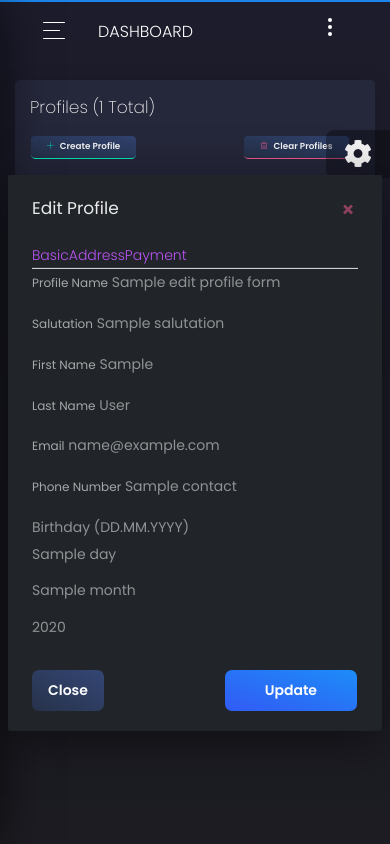
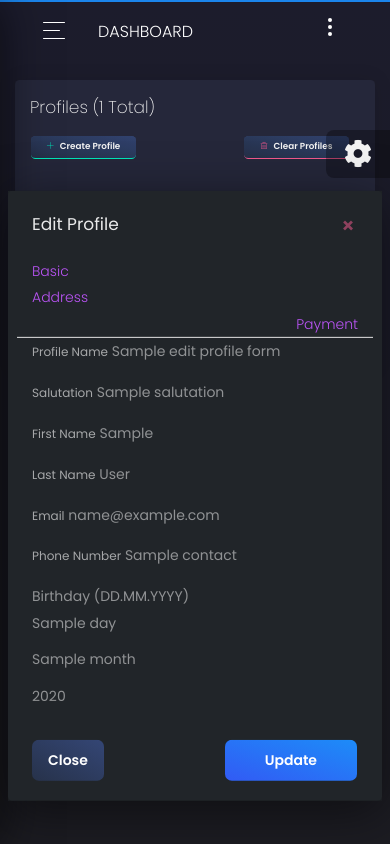
Before and after one commit to z4forzubair/sneakerbot, a Django app: template sneakerbot_backend/templates/churchaio/billing_profiles.html in a window 390 px wide, after a click that opens the changed part. Run offline with Django 3.2, Linux system fonts and the light colour scheme; the template is opened without the code that fills it: most values are stand-ins (such as "Sample title", 1, 10 or a date in 2020); form fields are guessed from the names that the template uses; some libraries are stand-ins or nearby versions.

Commit message:
pending UI fixes in R1

```diff
--- a/sneakerbot_backend/static/assets/css/churchaio-styling.css
+++ b/sneakerbot_backend/static/assets/css/churchaio-styling.css
@@ -45,3 +45,11 @@
 .image-upload>input {
   display: none;
 }
+
+.custom-options {
+    background-color: #212529 !important;
+}
+
+.li-text-align {
+    text-align: right;
+}
--- a/sneakerbot_backend/templates/churchaio/billing_profiles.html
+++ b/sneakerbot_backend/templates/churchaio/billing_profiles.html
@@ -145,24 +145,28 @@
 
                                                 <div role="tabpanel">
                                                     <!-- Nav tabs -->
-                                                    <ul class="nav nav-tabs" role="tablist">
-                                                        <li role="presentation" class="active">
-                                                            <a href="#generalTab" aria-controls="generalTab"
+                                                    <ul class="nav nav-tabs row" role="tablist">
+
+                                                        <li id = 'basic-tab-{{ profile.id }}' role="presentation" class="active col-md-5">
+                                                            <a href="#generalTabHTML-{{ profile.id }}" aria-controls="generalTabHTML-{{ profile.id }}"
                                                                role="tab" data-toggle="tab">Basic</a>
                                                         </li>
-                                                        <li role="presentation">
-                                                            <a href="#addressTab" aria-controls="addressTab" role="tab"
+
+                                                        <li id="address-tab-{{ profile.id }}" role="presentation" class="col-md-4">
+                                                            <a href="#addressTabHTML-{{ profile.id }}" aria-controls="addressTabHTML-{{ profile.id }}" role="tab"
                                                                data-toggle="tab">Address</a>
                                                         </li>
-                                                        <li role="presentation">
-                                                            <a href="#paymentTab" aria-controls="paymentTab" role="tab"
+
+                                                        <li id="payment-tab-{{ profile.id }}" role="presentation" class="col-md-3 li-text-align">
+                                                            <a href="#paymentTabHTML-{{ profile.id }}" aria-controls="paymentTabHTML-{{ profile.id }}" role="tab"
                                                                data-toggle="tab">Payment</a>
                                                         </li>
+
                                                     </ul>
 
                                                     <!-- Tab panes -->
                                                     <div class="tab-content">
-                                                        <div role="tabpanel" class="tab-pane active" id="generalTab">
+                                                        <div role="tabpanel" class="tab-pane active" id="generalTabHTML-{{ profile.id }}">
                                                             <div class="form text-white-50">
                                                                 <div class="form-row">
                                                                     <div class="form-group col-md-6">
@@ -213,7 +217,7 @@
 
                                                         </div>
 
-                                                        <div role="tabpanel" class="tab-pane" id="addressTab">
+                                                        <div role="tabpanel" class="tab-pane" id="addressTabHTML-{{ profile.id }}">
                                                             <div class="form text-white-50">
                                                                 <div class="form-row">
                                                                     <div class="form-group col-md-12">
@@ -258,7 +262,7 @@
 
                                                         </div>
 
-                                                        <div role="tabpanel" class="tab-pane" id="paymentTab">
+                                                        <div role="tabpanel" class="tab-pane" id="paymentTabHTML-{{ profile.id }}">
                                                             <div class="form text-white-50">
                                                                 <div class="form-row">
                                                                     <div class="form-group col-md-6">
@@ -310,16 +314,16 @@
                             {% block javascripts %}
                                 <script>
                                     function addImage(pk) {
-                                        alert("addImage: " + pk);
-                                    }
-
-                                    $('#add-profile .save').click(function (e) {
-                                        e.preventDefault();
-                                        addImage(5);
-                                        $('#add-profile').modal('hide');
-                                        {#$(this).tab('show')#}
-                                        return false;
-                                    })
+-                                        alert("addImage: " + pk);
+-                                    }
+-
+-                                    $('#add-profile .save').click(function (e) {
+-                                        e.preventDefault();
+-                                        addImage(5);
+-                                        $('#add-profile').modal('hide');
+-                                        {#$(this).tab('show')#}
+-                                        return false;
+-                                    })
 
                                     function addImage(pk) {
                                         alert("addImage: " + pk);
@@ -360,24 +364,24 @@
 
                         <div role="tabpanel">
                             <!-- Nav tabs -->
-                            <ul class="nav nav-tabs" role="tablist">
-                                <li role="presentation" class="active">
-                                    <a href="#generalTab" aria-controls="generalTab"
+                            <ul class="nav nav-tabs row" role="tablist">
+                                <li role="presentation" class="active col-md-5">
+                                    <a href="#generalTabHTML" aria-controls="generalTabHTML"
                                        role="tab" data-toggle="tab">Basic</a>
                                 </li>
-                                <li role="presentation">
-                                    <a href="#addressTab" aria-controls="addressTab" role="tab"
+                                <li role="presentation" class="col-md-4">
+                                    <a href="#addressTabHTML" aria-controls="addressTabHTML" role="tab"
                                        data-toggle="tab">Address</a>
                                 </li>
-                                <li role="presentation">
-                                    <a href="#paymentTab" aria-controls="paymentTab" role="tab"
+                                <li role="presentation" class="col-md-3">
+                                    <a href="#paymentTabHTML" aria-controls="paymentTabHTML" role="tab"
                                        data-toggle="tab">Payment</a>
                                 </li>
                             </ul>
 
                             <!-- Tab panes -->
                             <div class="tab-content">
-                                <div role="tabpanel" class="tab-pane active" id="generalTab">
+                                <div role="tabpanel" class="tab-pane active" id="generalTabHTML">
                                     <div class="form text-white-50">
                                         <div class="form-row">
                                             <div class="form-group col-md-6">
@@ -428,7 +432,7 @@
 
                                 </div>
 
-                                <div role="tabpanel" class="tab-pane" id="addressTab">
+                                <div role="tabpanel" class="tab-pane" id="addressTabHTML">
                                     <div class="form text-white-50">
                                         <div class="form-row">
                                             <div class="form-group col-md-12">
@@ -473,7 +477,7 @@
 
                                 </div>
 
-                                <div role="tabpanel" class="tab-pane" id="paymentTab">
+                                <div role="tabpanel" class="tab-pane" id="paymentTabHTML">
                                     <div class="form text-white-50">
                                         <div class="form-row">
                                             <div class="form-group col-md-6">
--- a/sneakerbot_backend/templates/page-user.html
+++ b/sneakerbot_backend/templates/page-user.html
@@ -80,7 +80,7 @@
                         </div>
                     </div>
                     <div class="card-footer">
-                        <button type="submit" class="btn btn-fill btn-primary">Save</button>
+                        <button type="submit" class="btn btn-fill btn-info">Save</button>
                     </div>
                 </form>
             </div>
@@ -134,8 +134,6 @@
                     </div>
                     </p>
                     <div class="card-description">
-                        Any content - Do not be scared of the truth because we need to restart the human foundation in truth And I
-                        love you like Kanye loves Kanye I love Rick Owens’ bed design but the back is...
                     </div>
                 </div>
                 <div class="card-footer">
```
Also changed, not shown: churchaio/forms.py (+4 -4 lines).
